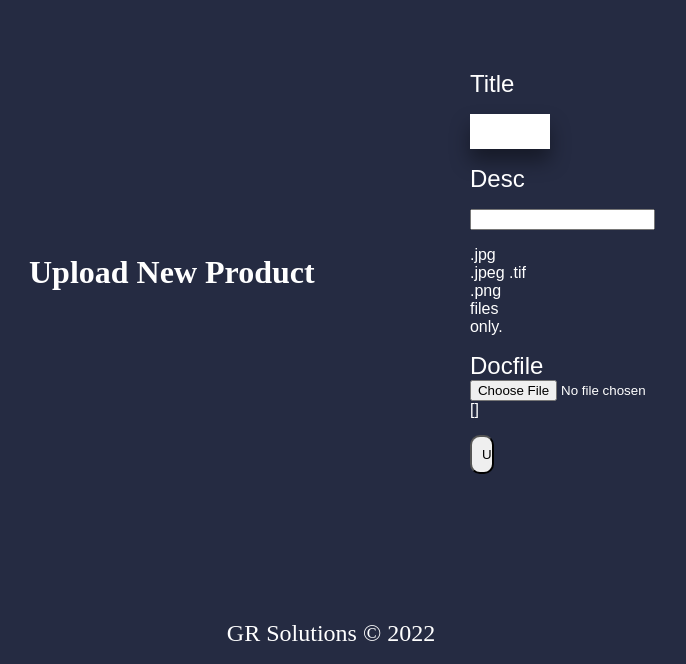
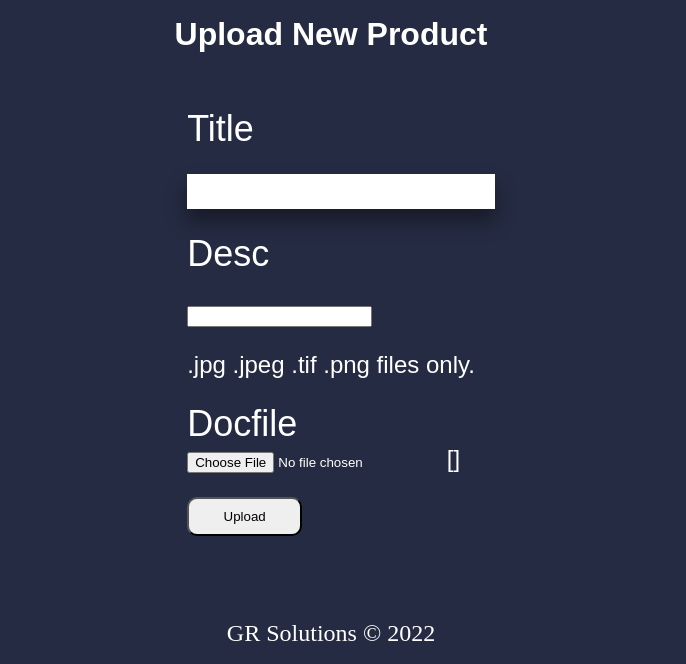
Before and after one commit to BenSisk/Teamwork-and-Professionalism, a Django app: template uniProject/uniProject/templates/upload.html in a window 1280 px wide. Shown: the part 201-865 px from the top of the page, without its empty margins (309-995 px from the left). Run offline with Django 3.2, Linux system fonts and the light colour scheme; the template is opened without the code that fills it: most values are stand-ins (such as "Sample title", 1, 10 or a date in 2020); form fields are guessed from the names that the template uses.

Commit message:
fix upload css with new base css styles

```diff
--- a/uniProject/uniProject/static/css/upload.css
+++ b/uniProject/uniProject/static/css/upload.css
@@ -1,12 +1,9 @@
 
 /* Upload Css */
 
-#maingridContainer {
-	display: grid;
-	grid-template-areas:
-			'blank form upload ';
-	grid-template-columns: 40% 20% 40%;
-	grid-gap: 1em;
+#uploadMain {
+	display: flex;
+	flex-flow: column;
   	padding: 10px;
 	font-family: Arial, Helvetica, sans-serif;
 }
--- a/uniProject/uniProject/templates/upload.html
+++ b/uniProject/uniProject/templates/upload.html
@@ -4,11 +4,8 @@
     <link rel="stylesheet" href="{% static 'css/upload.css' %}">
     {%endblock%}
     {%block content%}
-    <main>
+    <main id="uploadMain">
     <h1>Upload New Product</h1>
-    <div id="maingridContainer">
-
-
 
     <!-- List of uploaded documents -->
 	 <div id="currentuploads">
@@ -40,7 +37,6 @@
                  {{ form.docfile.errors }}</p>
                 <p id="submitbox"><input type="submit" value="Upload"/></p>
             </form>
-        </div>
     </div>
     </main>
     {%endblock%}
```
